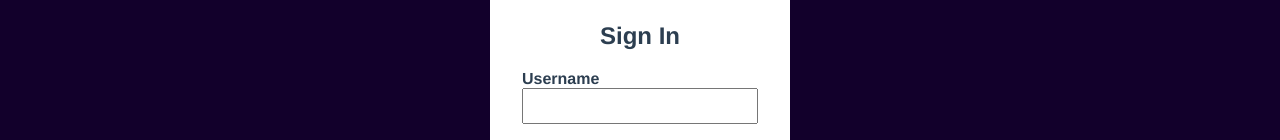
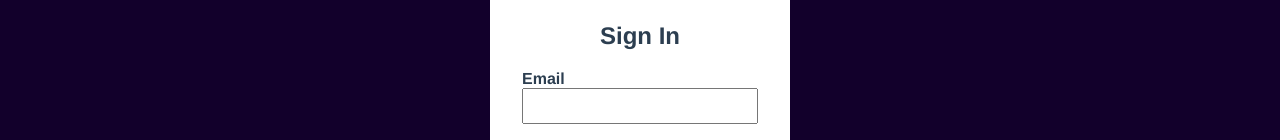
Before and after one commit to fodie94/PROJET13, a React (Create React App) app: page /PageSign in a window 1280 px wide. Shown: the part 142-282 px from the top of the page. Built offline with nearby package versions, Linux system fonts and the light colour scheme.

Commit message:
projet normalement fini

```diff
--- a/src/Pages/Sign/MainContentSign.jsx
+++ b/src/Pages/Sign/MainContentSign.jsx
@@ -8,7 +8,7 @@
 const MainContentSign = () => {
   const dispatch = useDispatch();
   const [error, setError] = useState(false);
-  const [username, setUsername] = useState("");
+  const [email, setEmail] = useState(""); // Changement ici
   const [password, setPassword] = useState("");
   const [isLoggedIn, setIsLoggedIn] = useState(false);
 
@@ -43,13 +43,14 @@
   const handleSignIn = (e) => {
     e.preventDefault();
 
-    if (username.trim() === "" || password.trim() === "") {
+    if (email.trim() === "" || password.trim() === "") {
+      // Changement ici
       alert("Veuillez remplir tous les champs de connexion.");
       return;
     }
 
     fetchData("http://localhost:3001/api/v1/user/login", {
-      username,
+      email, // Changement ici
       password,
     });
   };
@@ -65,12 +66,12 @@
         <h1>Sign In</h1>
         <form onSubmit={handleSignIn}>
           <div className="input-wrapper">
-            <label htmlFor="username">Username</label>
+            <label htmlFor="email">Email</label> {/* Changement ici */}
             <input
               type="text"
-              id="username"
-              value={username}
-              onChange={(e) => setUsername(e.target.value)}
+              id="email"
+              value={email}
+              onChange={(e) => setEmail(e.target.value)}
             />
           </div>
           <div className="input-wrapper">
```
